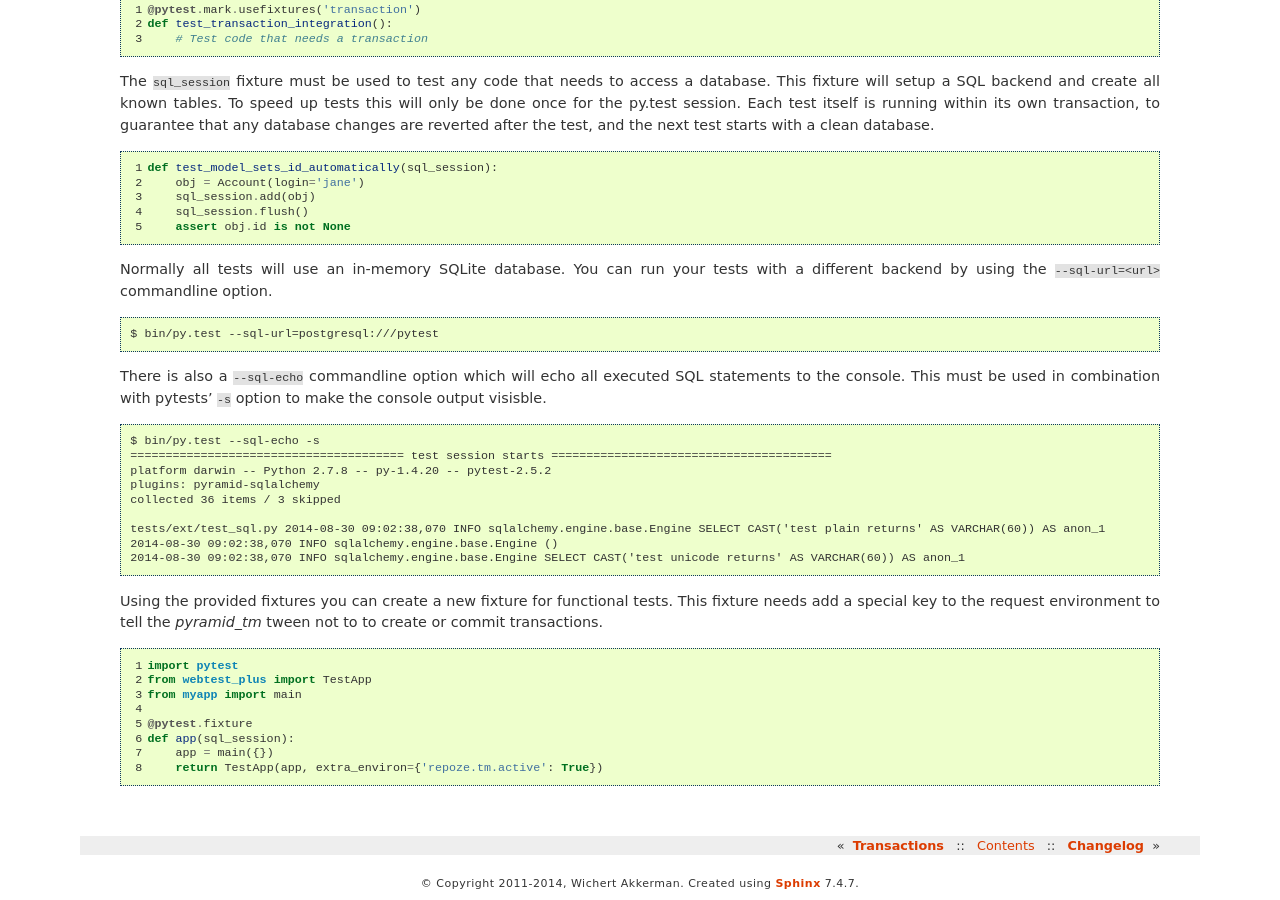
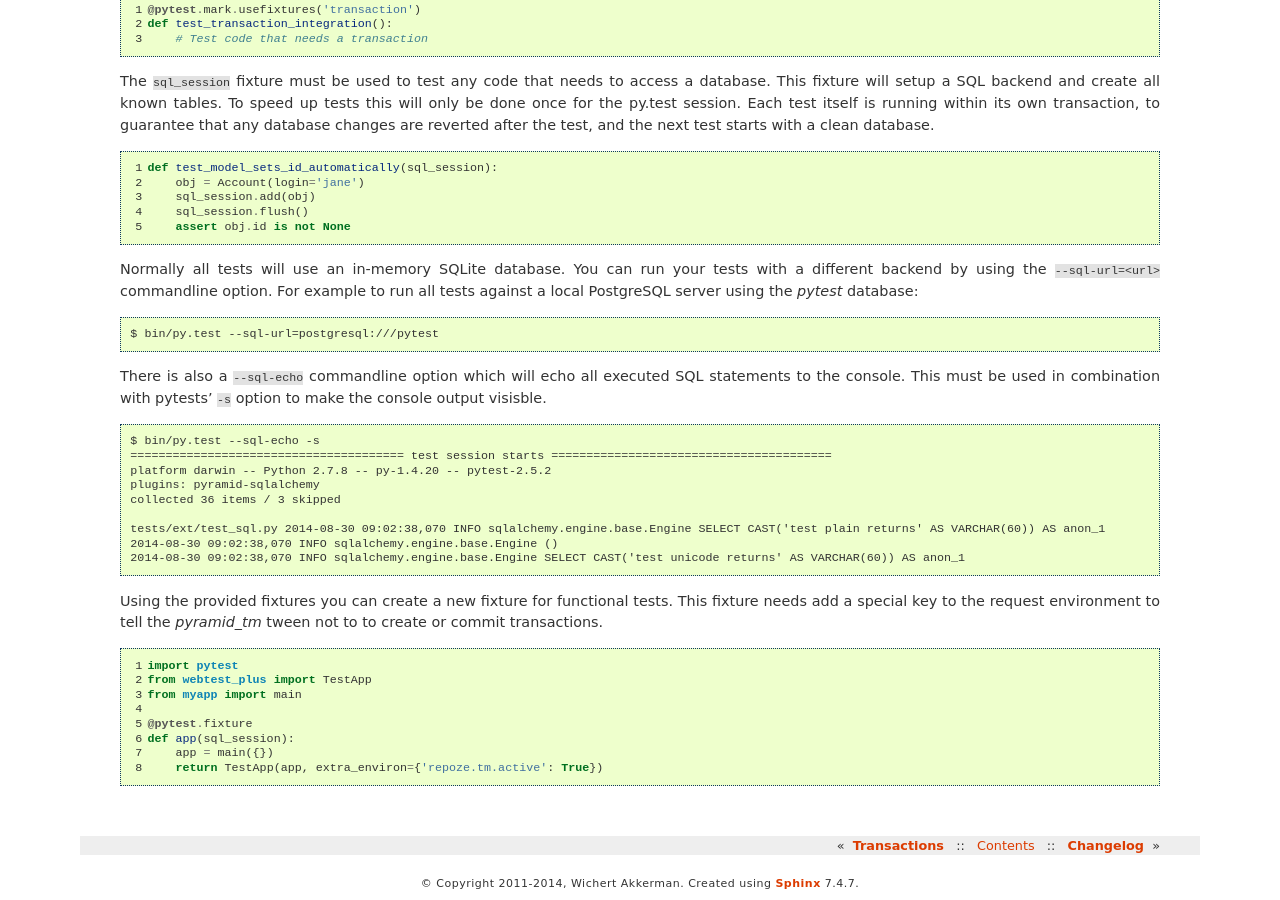
Before and after one commit to wichert/pyramid_sqlalchemy, a Sphinx documentation site: the page built from docs/tests.rst, in a window 1280 px wide and 900 px high, scrolled down 1002 px. Built offline with Sphinx 7.4.7, drawn with Linux system fonts in a browser that asks for light colours.

Commit message:
Tweak doc wording.

```diff
--- a/docs/tests.rst
+++ b/docs/tests.rst
@@ -89,9 +89,9 @@ clean database.
        assert obj.id is not None
 
 Normally all tests will use an in-memory SQLite database. You can run your tests
-with a different backend by using the ``--sql-url=<url>`` commandline option.
-
-::
+with a different backend by using the ``--sql-url=<url>`` commandline option. For
+example to run all tests against a local PostgreSQL server using the `pytest`
+database::
 
     $ bin/py.test --sql-url=postgresql:///pytest
 
```
